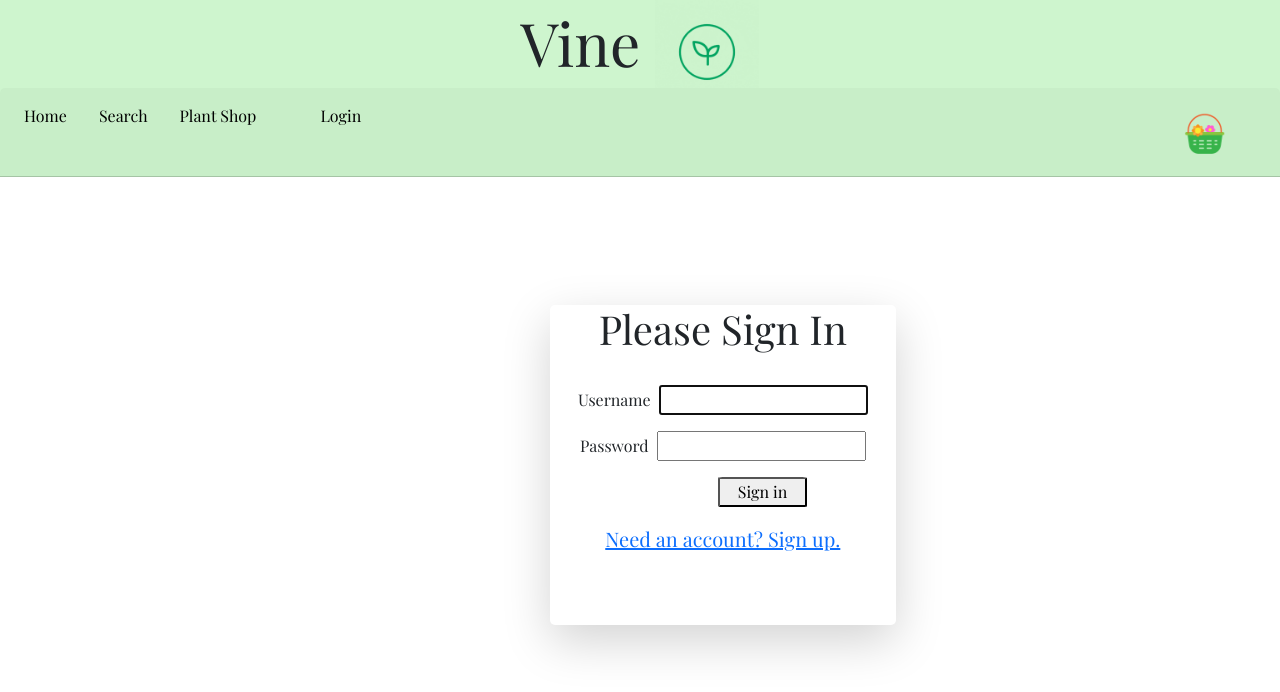
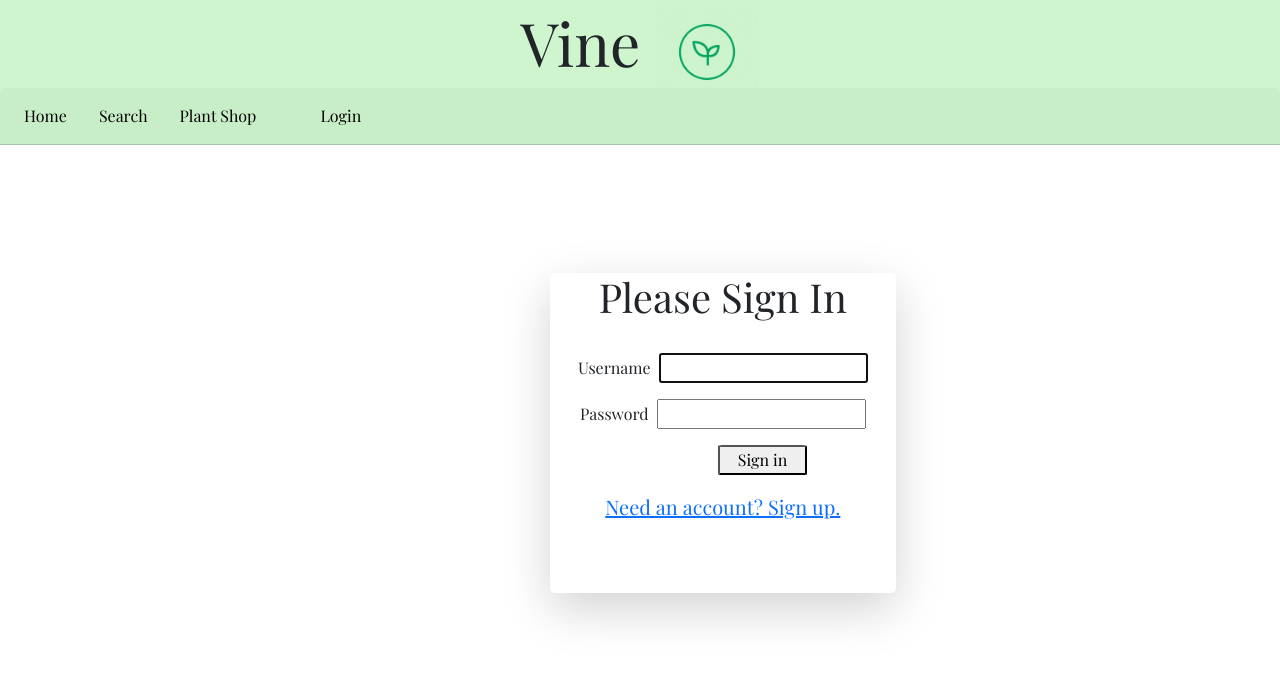
Before and after one commit to milan460/Vine, a Vue app in the folder vue/: page /login in a window 1280 px wide. Shown: the top 692 px of the page. Built offline with nearby package versions, Linux system fonts and the light colour scheme.

Commit message:
some functionality fixed

```diff
--- a/vue/src/components/Cart.vue
+++ b/vue/src/components/Cart.vue
@@ -15,7 +15,9 @@
           </b-card-text>
         </b-card>
         <p class="total-price">Total Price: ${{ totalPrice }}</p>
+         <router-link to ="/marketPlace">
         <b-button @click="confirmPurchase()" variant="primary" class="checkout-button">Checkout</b-button>
+         </router-link>
       </div>
     </b-sidebar>
   </div>
--- a/vue/src/components/MarketPlacePage.vue
+++ b/vue/src/components/MarketPlacePage.vue
@@ -145,4 +145,5 @@ export default {
   margin-left: 79%;
   margin-top: 3%;
 }
+
 </style>
--- a/vue/src/components/PlantSearch.vue
+++ b/vue/src/components/PlantSearch.vue
@@ -475,6 +475,7 @@ export default {
 #main{
   height: 100%;
   background-color: rgb(206, 245, 206);
+
 }
 .link {
   display: inline-block;
--- a/vue/src/components/SellerPortal.vue
+++ b/vue/src/components/SellerPortal.vue
@@ -36,8 +36,8 @@
           v-model="listing.stockQuantity"
         />
       </div>
-
-      <button type="submit" class="btn btn-primary">Add Listing</button>
+      <router-link to ="/marketPlace">
+      <button type="submit" class="btn btn-primary">Add Listing</button> </router-link>
     </form>
 
 
--- a/vue/src/components/TheBody.vue
+++ b/vue/src/components/TheBody.vue
@@ -365,6 +365,8 @@ onload = () => {
   justify-content: center;
   min-height: 100vh;
   background-color: rgb(206, 245, 206);
+
+
   overflow: hidden;
   perspective: 1000px;
 
--- a/vue/src/components/TheHeader.vue
+++ b/vue/src/components/TheHeader.vue
@@ -45,7 +45,7 @@
             </b-nav-item
           >
           <b-nav-item id="cart">
-          <img id="basket" src="../assets/flower-basket.png" v-b-toggle.sidebar-right>
+          <img v-if="$store.state.token != ''" id="basket" src="../assets/flower-basket.png" v-b-toggle.sidebar-right>
               <cart></cart>
           </b-nav-item>
         </b-nav>
```
Also changed, not shown: vue/src/assets/19410487_6090829.jpg (added).
